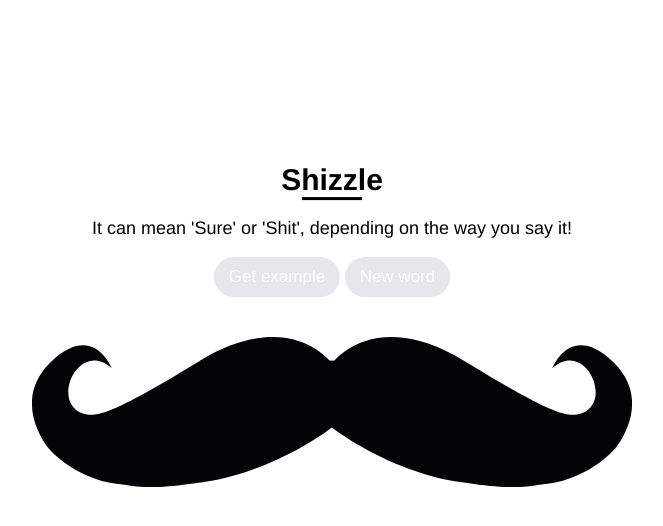
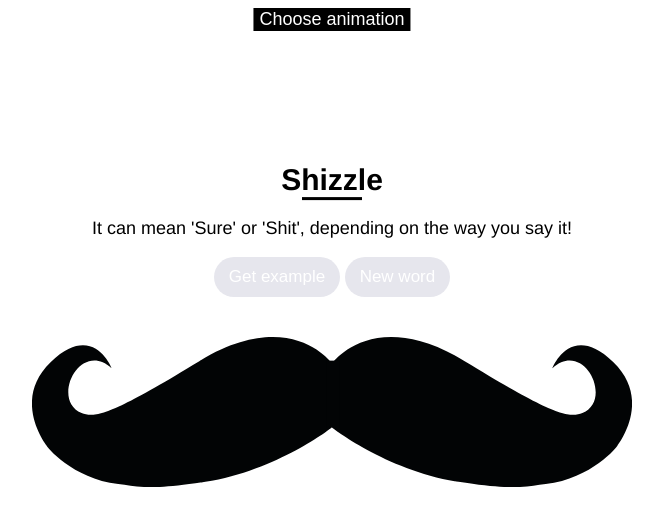
Before and after one commit to Lutski/Learn-hipster-words, a Jekyll site: the page built from index.html, in a window 1280 px wide. Shown: the top 526 px of the page, without its empty margins (308-971 px from the left). Built offline with Jekyll 4.4.1, drawn with Linux system fonts in a browser that asks for light colours; nearby versions of some CDN libraries.

Commit message:
Basic animation picker dropdown functionality

```diff
--- /dev/null
+++ b/_includes/header.html
@@ -0,0 +1,15 @@
+<section id="header">
+  <div class="animation-picker">
+    <button class="animation-btn">Choose animation</button>
+    <div class="animation-dropdown">
+      <div class="triangle"></div>
+      <ul class="animations">
+        <li>mustache-up-down</li>
+        <li>mustache-showcasing</li>
+        <li>mustache-expand</li>
+        <li>mustache-kick</li>
+        <li>mustache-wiggle</li>
+      </ul>
+    </div>
+  </div>
+</section>
--- a/_sass/content.sass
+++ b/_sass/content.sass
@@ -60,5 +60,5 @@
 
 .mustache-up-down-ani
   //animation-name: mustache-up-down
-  animation-name: mustache-kick
-  animation-duration: 1.5s
+  animation-name: mustache-up-down
+  animation-duration: 2s
--- /dev/null
+++ b/_sass/header.sass
@@ -0,0 +1,54 @@
+$animation-dropdown-bg: #e6e6e6
+
+
+#header
+  position: absolute
+  left: 50%
+  transform: translate(-50%)
+  max-width: 600px
+  z-index: 9999
+
+  .animation-picker
+    .animation-btn
+      background: black
+      border: none
+      cursor: pointer
+      color: white
+      outline: none
+      width: 100%
+      font:
+        size: 18px
+
+    .animation-dropdown
+      margin-top: 10px
+      display: none
+
+      .triangle
+        width: 0
+        height: 0
+        $size: 20px
+        border-left: $size solid transparent
+        border-right: $size solid transparent
+        border-bottom: $size solid $animation-dropdown-bg
+
+        position: relative
+        left: 50%
+        transform: translate(-50%)
+
+      .animations
+        background-color: $animation-dropdown-bg
+        //box-shadow: 1px 1px 10px black
+        border-radius: 3px
+        list-style-type: none
+        margin: 0
+        padding: 0
+
+        li
+          padding: 10px
+          cursor: pointer
+          font:
+            size: 16px
+            weight: 200
+
+          &:hover
+            color: lighten(black, 80%)
--- a/css/main.scss
+++ b/css/main.scss
@@ -49,5 +49,6 @@
 @import
   "base",
   "mustache-animation",
+  "header",
   "content"
 ;
--- a/index.html
+++ b/index.html
@@ -2,4 +2,5 @@
 layout: default
 ---
 
+{% include header.html %}
 {% include content.html %}
--- a/javascript/main.js
+++ b/javascript/main.js
@@ -1,4 +1,6 @@
 $(document).ready(function() {
+  openAnimationPicker();
+
   getRandomWord();
   newWord();
 });
@@ -38,3 +40,13 @@
     }, 1000);
   });
 }
+
+
+
+
+// -------------------- Header --------------------
+function openAnimationPicker() {
+  $('.animation-btn').click(function() {
+    $('.animation-dropdown').fadeToggle('fast');
+  });
+}
```
